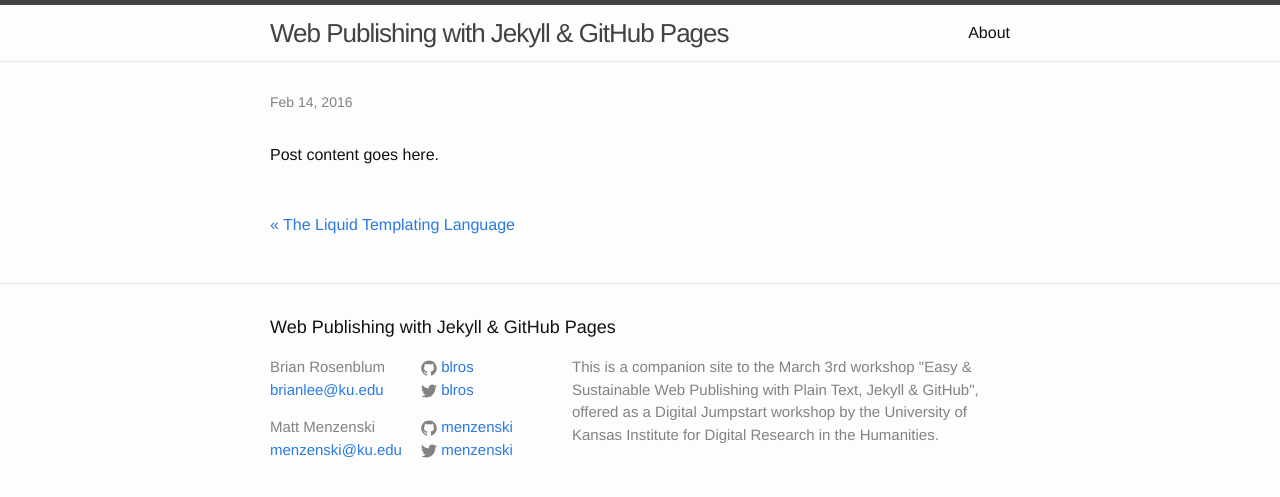
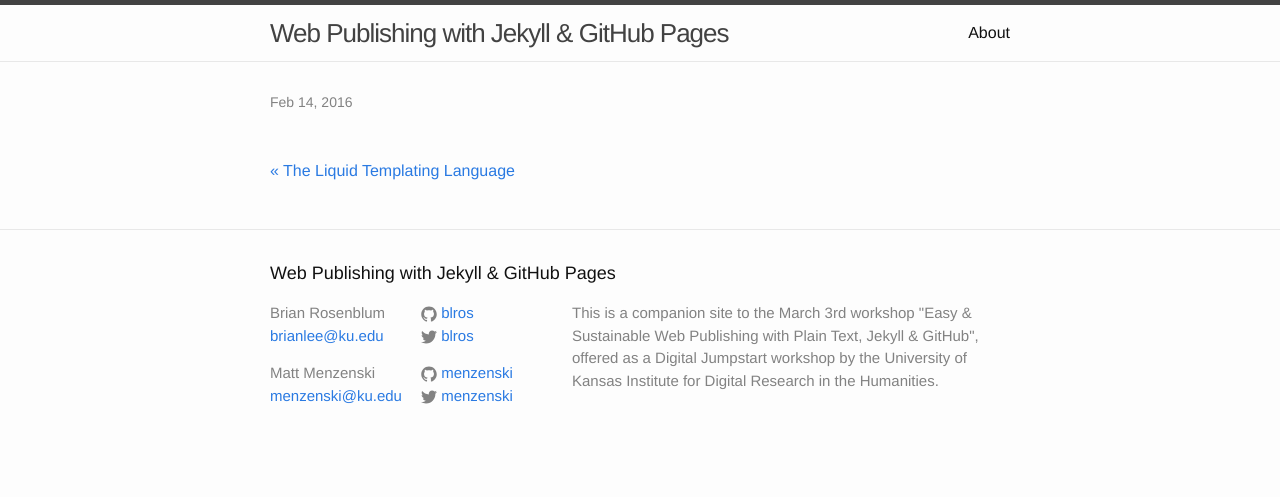
Before and after one commit to menzenski/idrh-static-site-workshop, a Jekyll site: the page built from _posts/2016-02-15-jekyll-on-the-desktop.md, in a window 1280 px wide. Shown: the top 497 px of the page. Built offline with Jekyll 4.4.1, drawn with Linux system fonts in a browser that asks for light colours.

Commit message:
Updated 2016-02-15-jekyll-on-the-desktop.md

```diff
--- a/_posts/2016-02-15-jekyll-on-the-desktop.md
+++ b/_posts/2016-02-15-jekyll-on-the-desktop.md
@@ -1,7 +1,7 @@
 ---
 layout: post
-title: "Jekyll on the Desktop"
-date: 2016-02-14 14:40:40 -0600
+title: Jekyll on the Desktop
+date: "2016-02-14 14:40:40 -0600"
 categories: jekyll
+published: true
 ---
-Post content goes here.
```
